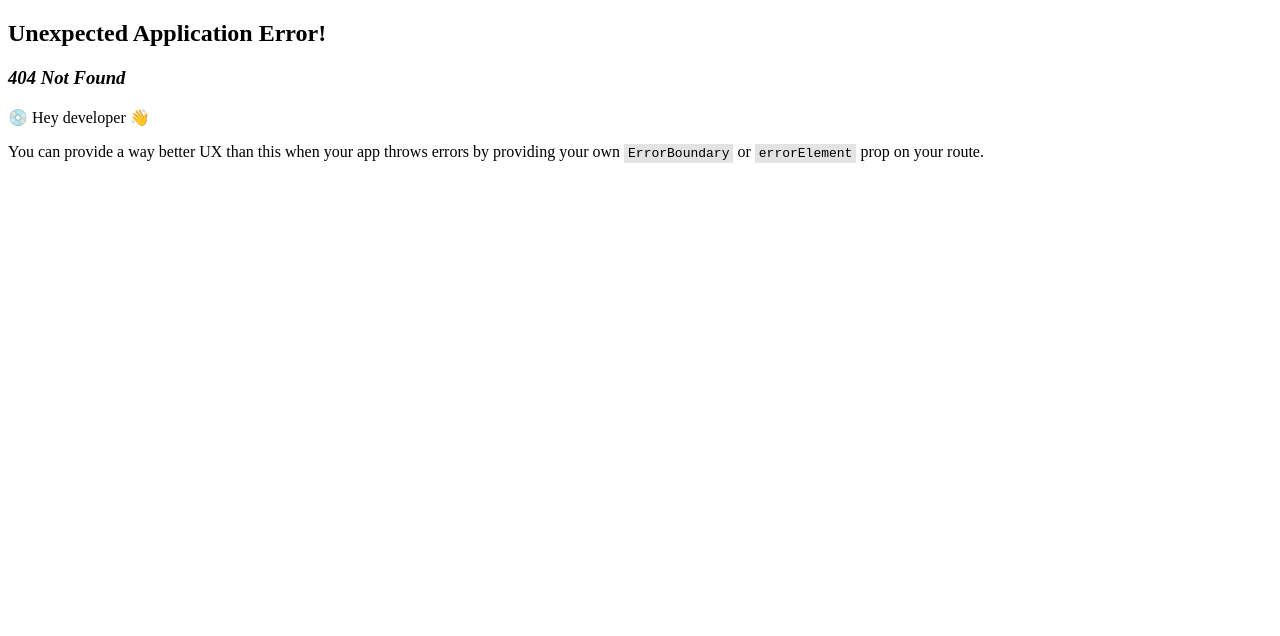
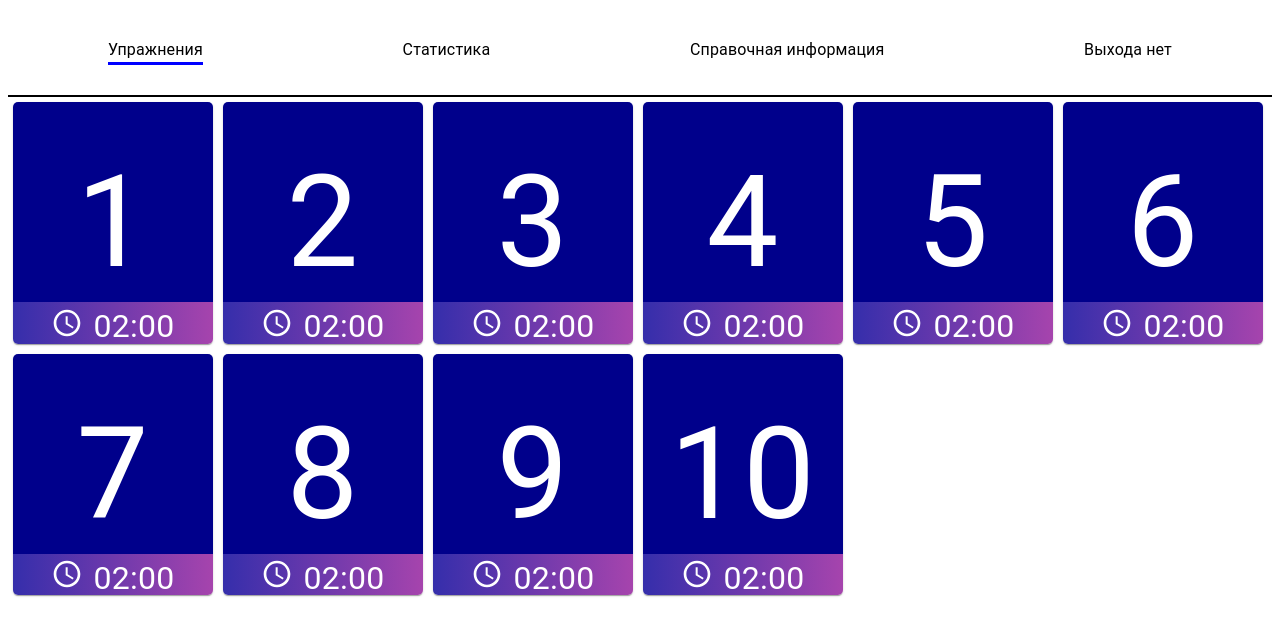
Before and after one commit to krowlexing/keyboard, a React (Vite) app: page /exercises in a window 1280 px wide. Before the commit this address had no page. Shown: the top 636 px of the page. Built offline with nearby package versions, Linux system fonts and the light colour scheme.

Commit message:
add app top menu and exercises page

```diff
--- /dev/null
+++ b/src/components/AppHeader/AppHeader.tsx
@@ -0,0 +1,16 @@
+import { AppMenuItem, HeaderContainer, Text } from "./styles";
+
+interface Props {
+    selected: "exercises" | "statistics" | "info" | "exit";
+}
+
+export function AppHeader(props: Props) {
+    return (
+        <HeaderContainer>
+            <AppMenuItem selected>Упражнения</AppMenuItem>
+            <AppMenuItem>Статистика</AppMenuItem>
+            <AppMenuItem>Справочная информация</AppMenuItem>
+            <AppMenuItem>Выхода нет</AppMenuItem>
+        </HeaderContainer>
+    );
+}
--- /dev/null
+++ b/src/components/AppHeader/index.tsx
@@ -0,0 +1 @@
+export { AppHeader } from "./AppHeader";
--- /dev/null
+++ b/src/components/AppHeader/styles.tsx
@@ -0,0 +1,23 @@
+import styled from "@emotion/styled";
+import { Typography } from "@mui/material";
+type Props = {
+    selected?: boolean;
+};
+
+export const Text = styled(Typography)();
+
+export const AppMenuItem = styled(Text)(({ selected }: Props) => ({
+    display: "flex",
+    borderBottom: selected ? "3px solid blue" : undefined,
+    cursor: "pointer",
+}));
+
+export const HeaderContainer = styled.div({
+    display: "flex",
+    justifyContent: "space-between",
+    borderBottom: "2px solid black",
+
+    padding: 30,
+    paddingRight: 100,
+    paddingLeft: 100,
+});
--- /dev/null
+++ b/src/components/LevelCard/LevelCard.tsx
@@ -0,0 +1,49 @@
+import { Schedule } from "@mui/icons-material";
+import { BigNumber, BottomLine, Container } from "./styles";
+import { Paper, Typography } from "@mui/material";
+
+interface Props {
+    bigNumber: string;
+    time: string;
+}
+
+export function LevelCard(props: Props) {
+    const { time, bigNumber } = props;
+    const fontSize = "0.8em";
+    return (
+        <Container>
+            <BigNumber>{bigNumber}</BigNumber>
+            <BottomLine>
+                <div
+                    style={{
+                        display: "flex",
+                        justifyContent: "center",
+                        alignItems: "center",
+                        fontSize: "40px",
+                    }}
+                >
+                    <Schedule
+                        sx={{
+                            fontSize,
+                            marginRight: "10px",
+                        }}
+                    />
+                    <Typography
+                        component={"div"}
+                        sx={{
+                            display: "flex",
+                            flexDirection: "column",
+                            flexShrink: 1,
+                            justifyContent: "center",
+                            alignItems: "center",
+                            marginBottom: "-0.2em",
+                            fontSize,
+                        }}
+                    >
+                        {time}
+                    </Typography>
+                </div>
+            </BottomLine>
+        </Container>
+    );
+}
--- /dev/null
+++ b/src/components/LevelCard/index.tsx
@@ -0,0 +1 @@
+export { LevelCard } from "./LevelCard";
--- /dev/null
+++ b/src/components/LevelCard/styles.tsx
@@ -0,0 +1,30 @@
+import styled from "@emotion/styled";
+import { Paper, Typography } from "@mui/material";
+
+export const BottomLine = styled.div({
+    color: "white",
+    background:
+        "linear-gradient(90deg, rgba(53,46,171,1) 0%, rgba(166,68,173,1) 100%)",
+    borderBottomLeftRadius: "inherit",
+    borderBottomRightRadius: "inherit",
+    textAlign: "center",
+});
+export const BigNumber = styled(Typography)({
+    width: "200px",
+    height: "200px",
+    textAlign: "center",
+    lineHeight: "240px",
+    fontSize: "8em",
+    color: "white",
+    backgroundColor: "darkblue",
+    borderTopLeftRadius: "inherit",
+    borderTopRightRadius: "inherit",
+});
+
+export const Container = styled(Paper)({
+    borderRadius: 5,
+    display: "flex",
+    flexDirection: "column",
+    maxWidth: "200px",
+    margin: 5,
+});
--- /dev/null
+++ b/src/components/Skeleton/Skeleton.tsx
@@ -0,0 +1,15 @@
+import { AppHeader } from "../AppHeader";
+
+interface Props {
+    children?: React.ReactNode;
+}
+
+export function Skeleton(props: Props) {
+    const { children } = props;
+    return (
+        <div>
+            <AppHeader selected="exercises" />
+            {children}
+        </div>
+    );
+}
--- /dev/null
+++ b/src/components/Skeleton/index.tsx
@@ -0,0 +1 @@
+export { Skeleton } from "./Skeleton";
--- /dev/null
+++ b/src/pages/Exercises.tsx
@@ -0,0 +1,19 @@
+import { Container, Stack } from "@mui/material";
+import { LevelCard } from "../components/LevelCard";
+import { Skeleton } from "../components/Skeleton";
+
+interface Props {}
+
+export function Exercises(props: Props) {
+    let examples = Array(10)
+        .fill(0)
+        .map((_, i) => <LevelCard time="02:00" bigNumber={`${i + 1}`} />);
+
+    return (
+        <Skeleton>
+            <Stack direction={"row"} flexWrap={"wrap"}>
+                {examples}
+            </Stack>
+        </Skeleton>
+    );
+}
--- a/src/routers/mainRouter.tsx
+++ b/src/routers/mainRouter.tsx
@@ -1,6 +1,6 @@
 import { createBrowserRouter, NavLink } from "react-router-dom";
-import { KeyboardInput } from "../components/KeyboardInput";
 import { KeyboardInputTest } from "../pages/KeyboardInputTest";
+import { Exercises } from "../pages/Exercises";
 
 export const mainRouter = createBrowserRouter([
     {
@@ -8,6 +8,8 @@ export const mainRouter = createBrowserRouter([
         element: (
             <div>
                 <NavLink to="/keyboard">Keyboard</NavLink>
+                <br />
+                <NavLink to="/exercises">Exercises</NavLink>
             </div>
         ),
     },
@@ -15,4 +17,8 @@ export const mainRouter = createBrowserRouter([
         path: "/keyboard",
         element: <KeyboardInputTest />,
     },
+    {
+        path: "/exercises",
+        element: <Exercises />,
+    },
 ]);
```
Also changed, not shown: src/components/Skeleton/styles.tsx (added).
